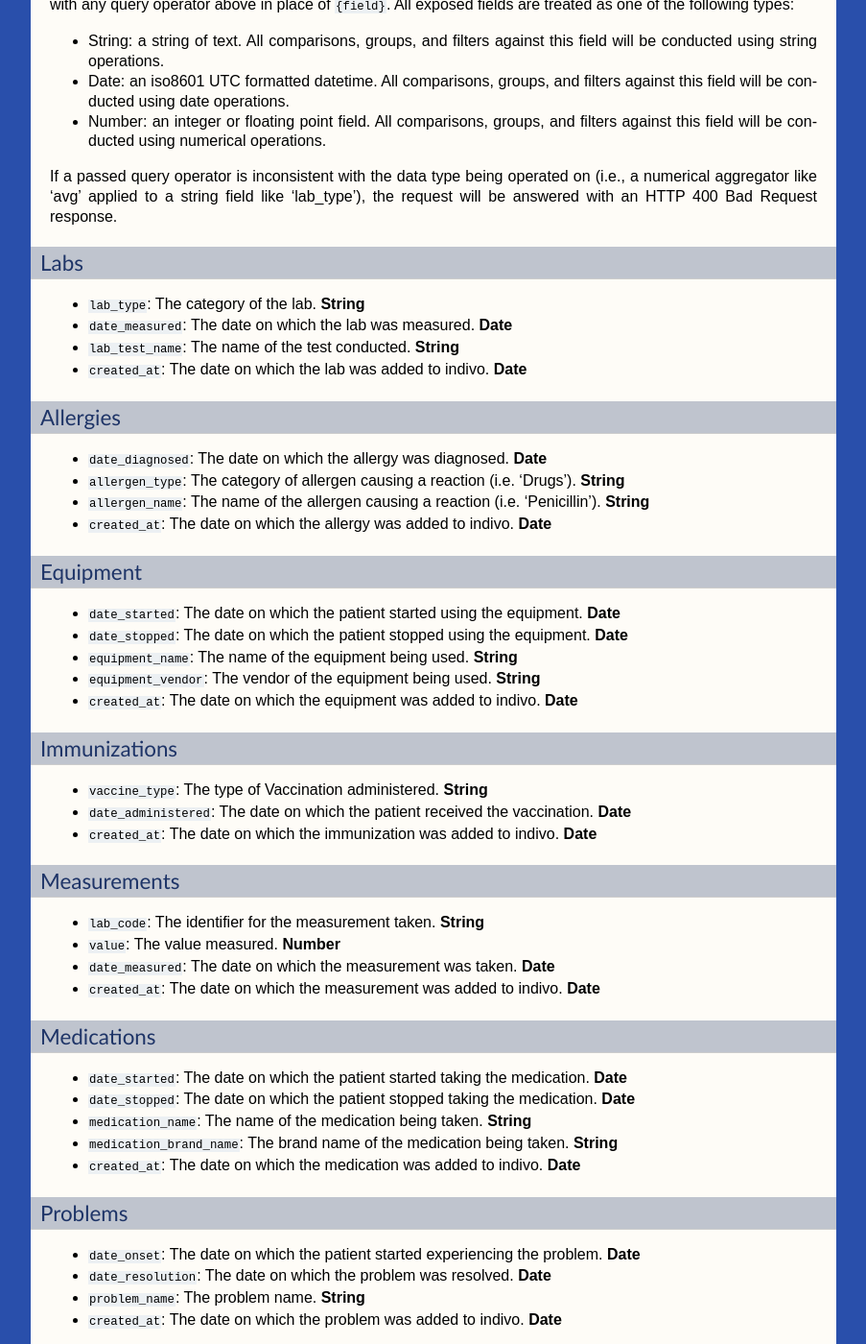
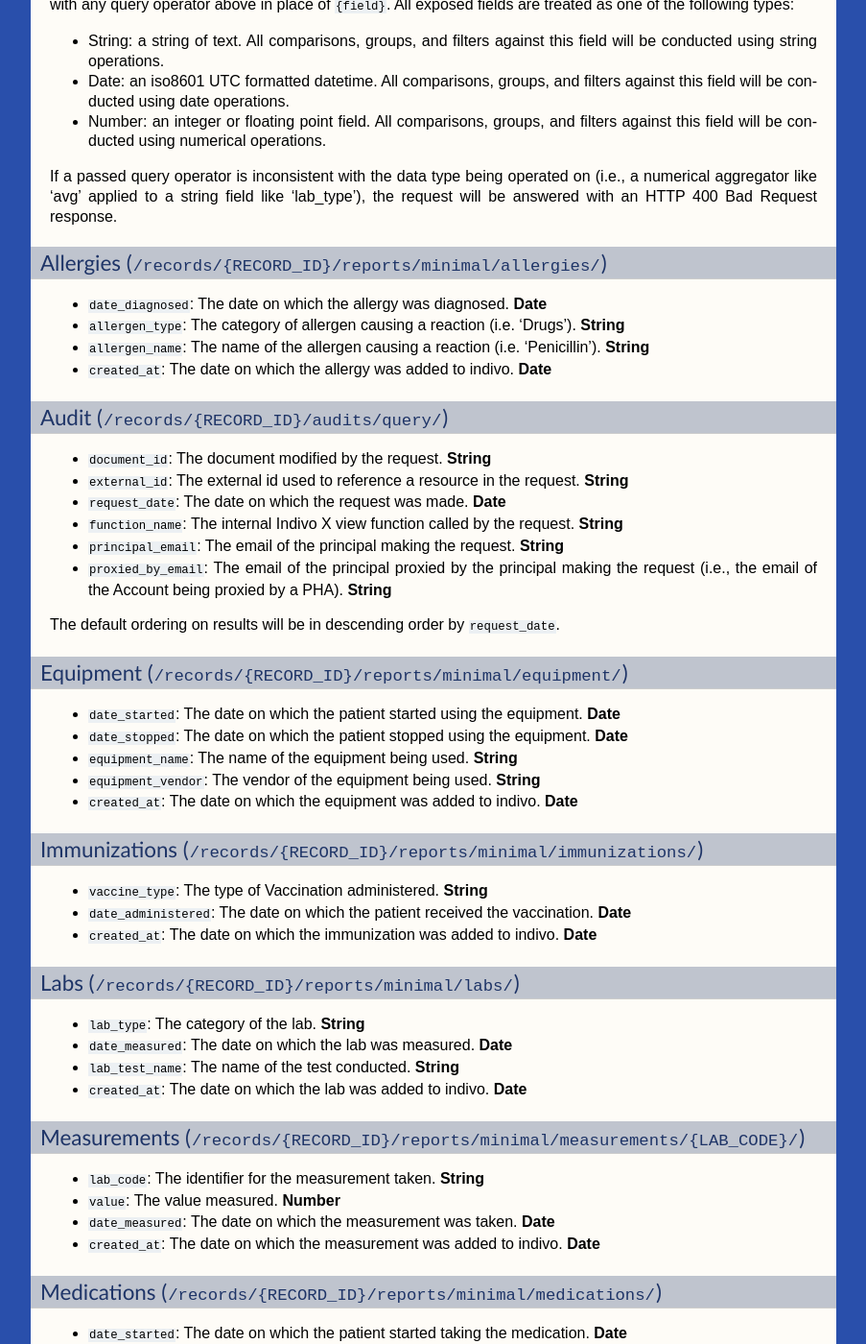
Before and after one commit to chb/indivo_server, a Sphinx documentation site: the page built from doc/sphinx/source/query-api.rst, in a window 1280 px wide and 1400 px high, scrolled down 3779 px. Shown: the whole window at 96% size, without its empty margins (198-1101 px from the left). Built offline with Sphinx 7.4.7, drawn with Linux system fonts in a browser that asks for light colours; pages that are not in the unit, such as notebooks, are missing from menus; cross-references to code outside the pages are shown as plain code; some of the changed text lies outside the part shown.

Commit message:
Added audit to the list of valid query fields in query-api.rst, linked query fields to their relevant api calls.

```diff
--- a/doc/sphinx/source/query-api.rst
+++ b/doc/sphinx/source/query-api.rst
@@ -275,19 +275,8 @@ If a passed query operator is inconsistent with the data type being operated on
 (i.e., a numerical aggregator like 'avg' applied to a string field like
 'lab_type'), the request will be answered with an HTTP 400 Bad Request response.
 
-Labs
-^^^^
-
-* ``lab_type``: The category of the lab. **String**
-
-* ``date_measured``: The date on which the lab was measured. **Date**
-
-* ``lab_test_name``: The name of the test conducted. **String**
-
-* ``created_at``: The date on which the lab was added to indivo. **Date**
-
-Allergies
-^^^^^^^^^
+Allergies (:http:get:`/records/{RECORD_ID}/reports/minimal/allergies/`)
+^^^^^^^^^^^^^^^^^^^^^^^^^^^^^^^^^^^^^^^^^^^^^^^^^^^^^^^^^^^^^^^^^^^^^^^
 
 * ``date_diagnosed``: The date on which the allergy was diagnosed. **Date**
 
@@ -299,8 +288,26 @@ Allergies
 
 * ``created_at``: The date on which the allergy was added to indivo. **Date**
 
-Equipment
-^^^^^^^^^
+Audit (:http:get:`/records/{RECORD_ID}/audits/query/`)
+^^^^^^^^^^^^^^^^^^^^^^^^^^^^^^^^^^^^^^^^^^^^^^^^^^^^^^
+
+* ``document_id``: The document modified by the request. **String**
+
+* ``external_id``: The external id used to reference a resource in the request. **String**
+
+* ``request_date``: The date on which the request was made. **Date**
+
+* ``function_name``: The internal Indivo X view function called by the request. **String**
+
+* ``principal_email``: The email of the principal making the request. **String**
+
+* ``proxied_by_email``: The email of the principal proxied by the principal making the request
+  (i.e., the email of the Account being proxied by a PHA). **String**
+
+The default ordering on results will be in descending order by ``request_date``.
+
+Equipment (:http:get:`/records/{RECORD_ID}/reports/minimal/equipment/`)
+^^^^^^^^^^^^^^^^^^^^^^^^^^^^^^^^^^^^^^^^^^^^^^^^^^^^^^^^^^^^^^^^^^^^^^^
 
 * ``date_started``: The date on which the patient started using the equipment.
   **Date**
@@ -314,8 +321,9 @@ Equipment
 
 * ``created_at``: The date on which the equipment was added to indivo. **Date**
 
-Immunizations
-^^^^^^^^^^^^^
+Immunizations (:http:get:`/records/{RECORD_ID}/reports/minimal/immunizations/`)
+^^^^^^^^^^^^^^^^^^^^^^^^^^^^^^^^^^^^^^^^^^^^^^^^^^^^^^^^^^^^^^^^^^^^^^^^^^^^^^^
+
 * ``vaccine_type``: The type of Vaccination administered. **String**
 
 * ``date_administered``: The date on which the patient received the vaccination.
@@ -323,8 +331,20 @@ Immunizations
 
 * ``created_at``: The date on which the immunization was added to indivo. **Date**
 
-Measurements
-^^^^^^^^^^^^
+Labs (:http:get:`/records/{RECORD_ID}/reports/minimal/labs/`)
+^^^^^^^^^^^^^^^^^^^^^^^^^^^^^^^^^^^^^^^^^^^^^^^^^^^^^^^^^^^^^
+
+* ``lab_type``: The category of the lab. **String**
+
+* ``date_measured``: The date on which the lab was measured. **Date**
+
+* ``lab_test_name``: The name of the test conducted. **String**
+
+* ``created_at``: The date on which the lab was added to indivo. **Date**
+
+Measurements (:http:get:`/records/{RECORD_ID}/reports/minimal/measurements/{LAB_CODE}/`)
+^^^^^^^^^^^^^^^^^^^^^^^^^^^^^^^^^^^^^^^^^^^^^^^^^^^^^^^^^^^^^^^^^^^^^^^^^^^^^^^^^^^^^^^^
+
 * ``lab_code``: The identifier for the measurement taken. **String**
 
 * ``value``: The value measured. **Number**
@@ -333,8 +353,8 @@ Measurements
 
 * ``created_at``: The date on which the measurement was added to indivo. **Date**
 
-Medications
-^^^^^^^^^^^
+Medications (:http:get:`/records/{RECORD_ID}/reports/minimal/medications/`)
+^^^^^^^^^^^^^^^^^^^^^^^^^^^^^^^^^^^^^^^^^^^^^^^^^^^^^^^^^^^^^^^^^^^^^^^^^^^
 
 * ``date_started``: The date on which the patient started taking the medication.
   **Date**
@@ -349,8 +369,8 @@ Medications
 
 * ``created_at``: The date on which the medication was added to indivo. **Date**
 
-Problems
-^^^^^^^^
+Problems (:http:get:`/records/{RECORD_ID}/reports/minimal/problems/`)
+^^^^^^^^^^^^^^^^^^^^^^^^^^^^^^^^^^^^^^^^^^^^^^^^^^^^^^^^^^^^^^^^^^^^^
 
 * ``date_onset``: The date on which the patient started experiencing the problem.
   **Date**
@@ -361,16 +381,18 @@ Problems
 
 * ``created_at``: The date on which the problem was added to indivo. **Date**
 
-Procedures
-^^^^^^^^^^
+Procedures (:http:get:`/records/{RECORD_ID}/reports/minimal/procedures/`)
+^^^^^^^^^^^^^^^^^^^^^^^^^^^^^^^^^^^^^^^^^^^^^^^^^^^^^^^^^^^^^^^^^^^^^^^^^
+
 * ``date_performed``: The date on which the procedure was performed. **Date**
 
 * ``procedure_name``: The name of the procedure. **String**
 
 * ``created_at``: The date on which the procedure was added to indivo. **Date**
 
-Simple Clinical Notes
-^^^^^^^^^^^^^^^^^^^^^
+Simple Clinical Notes (:http:get:`/records/{RECORD_ID}/reports/minimal/simple-clinical-notes/`)
+^^^^^^^^^^^^^^^^^^^^^^^^^^^^^^^^^^^^^^^^^^^^^^^^^^^^^^^^^^^^^^^^^^^^^^^^^^^^^^^^^^^^^^^^^^^^^^^
+
 * ``date_of_visit``: The date on which the clinical note was taken. **Date**
 
 * ``specialty``: The clinical specialty relevant to the visit. **String**
@@ -380,8 +402,10 @@ Simple Clinical Notes
 * ``created_at``: The date on which the clinical note was added to indivo.
   **Date**
 
-Vitals
-^^^^^^
+
+Vitals (:http:get:`/records/{RECORD_ID}/reports/minimal/vitals/`)
+^^^^^^^^^^^^^^^^^^^^^^^^^^^^^^^^^^^^^^^^^^^^^^^^^^^^^^^^^^^^^^^^^
+
 * ``date_measured``: The date on which the vital sign was measured. **Date**
 
 * ``category``: The category of vital sign taken. **String**
```
